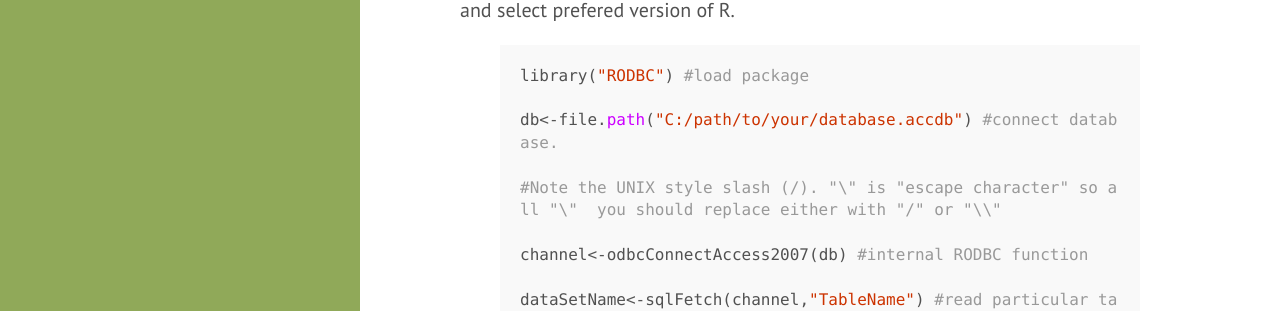
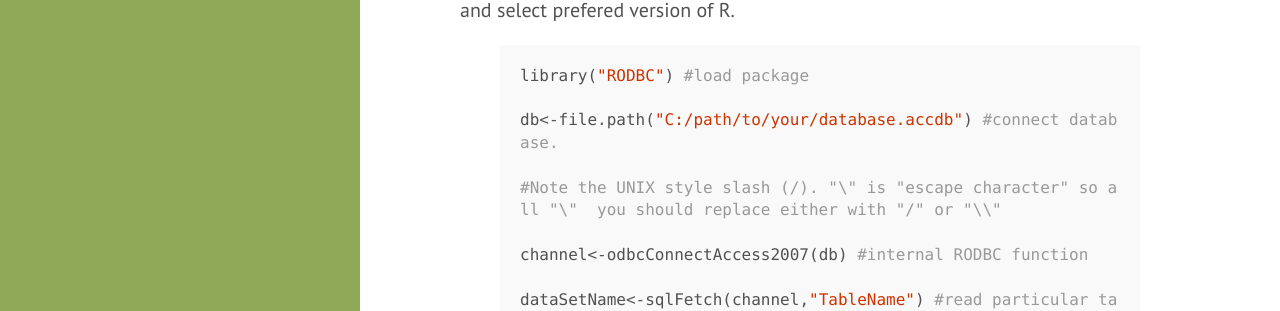
Before and after one commit to dainiuxt/dainiuxt.github.io, a Jekyll site: the page built from index.html, in a window 1280 px wide and 900 px high, scrolled down 1584 px. Shown: the part 150-461 px from the top of the window. Built offline with Jekyll 4.4.1, drawn with Linux system fonts in a browser that asks for light colours; the list of posts is cut into pages by our own code.

```diff
--- a/_posts/2015-10-19-connect-ms-access-database-accdb-to-r-under-win7-x64.markdown
+++ b/_posts/2015-10-19-connect-ms-access-database-accdb-to-r-under-win7-x64.markdown
@@ -5,7 +5,7 @@
 ---
 The very first tip for this case is you should use 32 bit version of R. To change your active R version you can go in menu Tools->Global Options while using Rstudio IDE and select prefered version of R.
 
-{% highlight ruby %}
+{% highlight r %}
 library("RODBC") #load package
 db<-file.path("C:/path/to/your/database.accdb") #connect database.
 #Note the UNIX style slash (/). "\" is "escape character" so all "\"  you should replace either with "/" or "\\"
```
